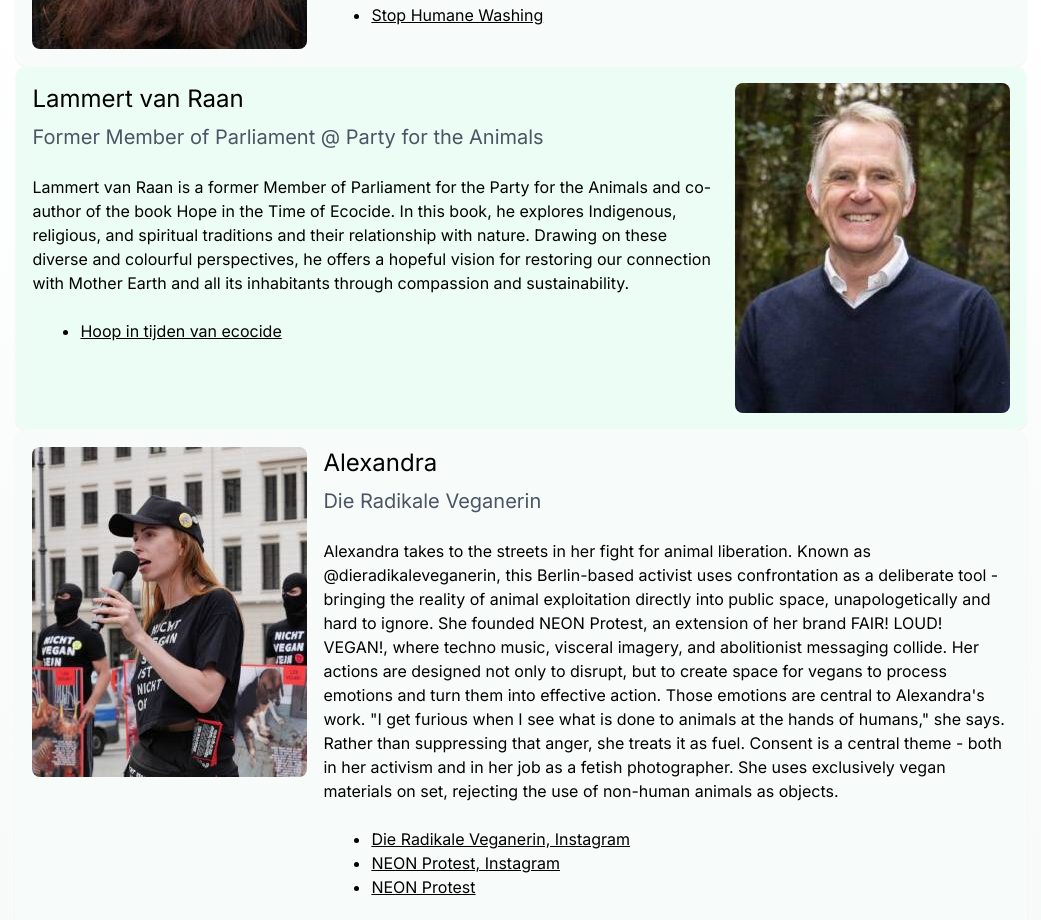
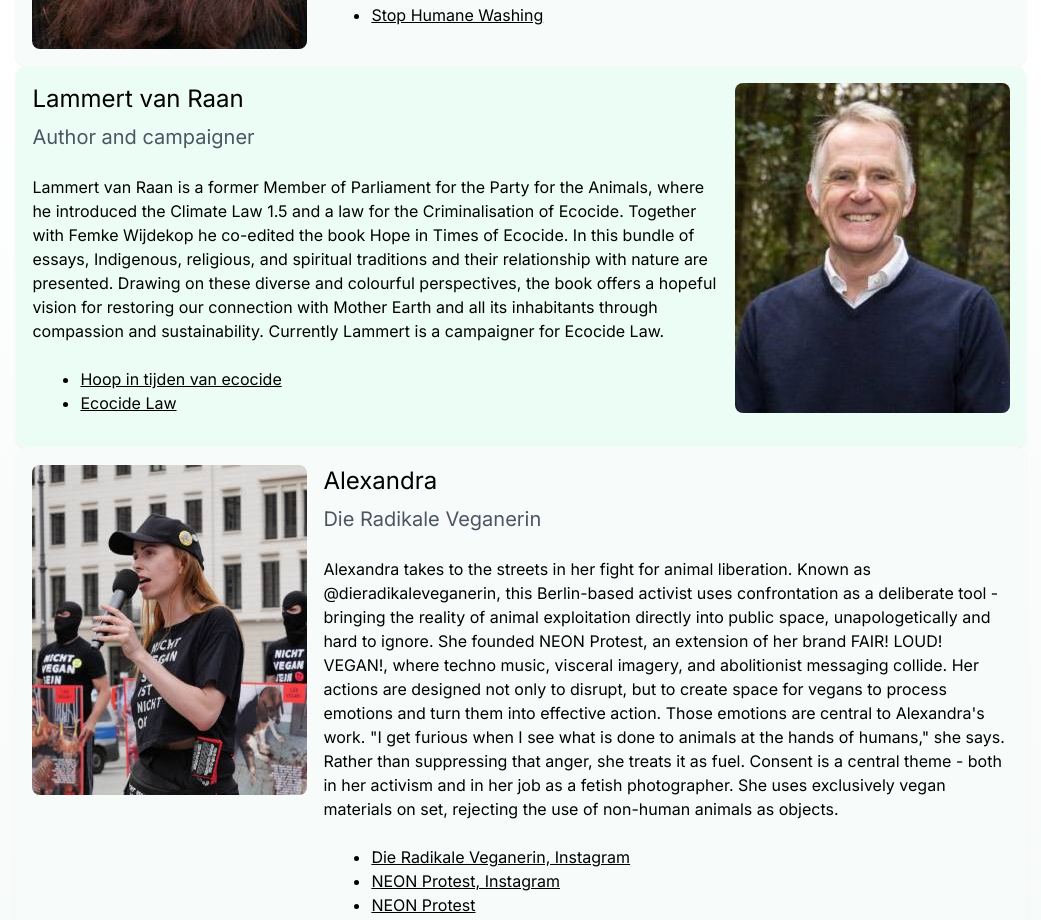
Before and after one commit to veganfuture/veganfuture.org, a Next.js app: page /raaf/4 in a window 1280 px wide. Shown: the part 1860-2780 px from the top of the page, without its empty margins (119-1160 px from the left). Built offline with nearby package versions, Linux system fonts and the light colour scheme.

Commit message:
Update bio

```diff
--- a/app/raaf/4/page.tsx
+++ b/app/raaf/4/page.tsx
@@ -89,14 +89,17 @@ const SPEAKERS: Array<PersonInfo> = [
   },
   {
     fullName: "Lammert van Raan",
-    title: "Former Member of Parliament",
-    organization: "Party for the Animals",
-    description: `Lammert van Raan is a former Member of Parliament for the Party for the Animals and co-author of the book Hope in the Time of Ecocide. In this book, he explores Indigenous, religious, and spiritual traditions and their relationship with nature. Drawing on these diverse and colourful perspectives, he offers a hopeful vision for restoring our connection with Mother Earth and all its inhabitants through compassion and sustainability.`,
+    title: "Author and campaigner",
+    description: `Lammert van Raan is a former Member of Parliament for the Party for the Animals, where he introduced the Climate Law 1.5 and a law for the Criminalisation of Ecocide. Together with Femke Wijdekop he co-edited the book Hope in Times of Ecocide. In this bundle of essays, Indigenous, religious, and spiritual traditions and their relationship with nature are presented. Drawing on these diverse and colourful perspectives, the book offers a hopeful vision for restoring our connection with Mother Earth and all its inhabitants through compassion and sustainability. Currently Lammert is a campaigner for Ecocide Law.`,
     pictureName: "lammert.jpg",
     links: [
       {
         text: "Hoop in tijden van ecocide",
         url: "https://www.nieuwwij.nl/actueel/bijzonder-boek-in-aantocht-hoop-in-tijden-van-ecocide/",
+      },
+      {
+        text: "Ecocide Law",
+        url: "https://ecocidelaw.com/",
       },
     ],
   },
```
